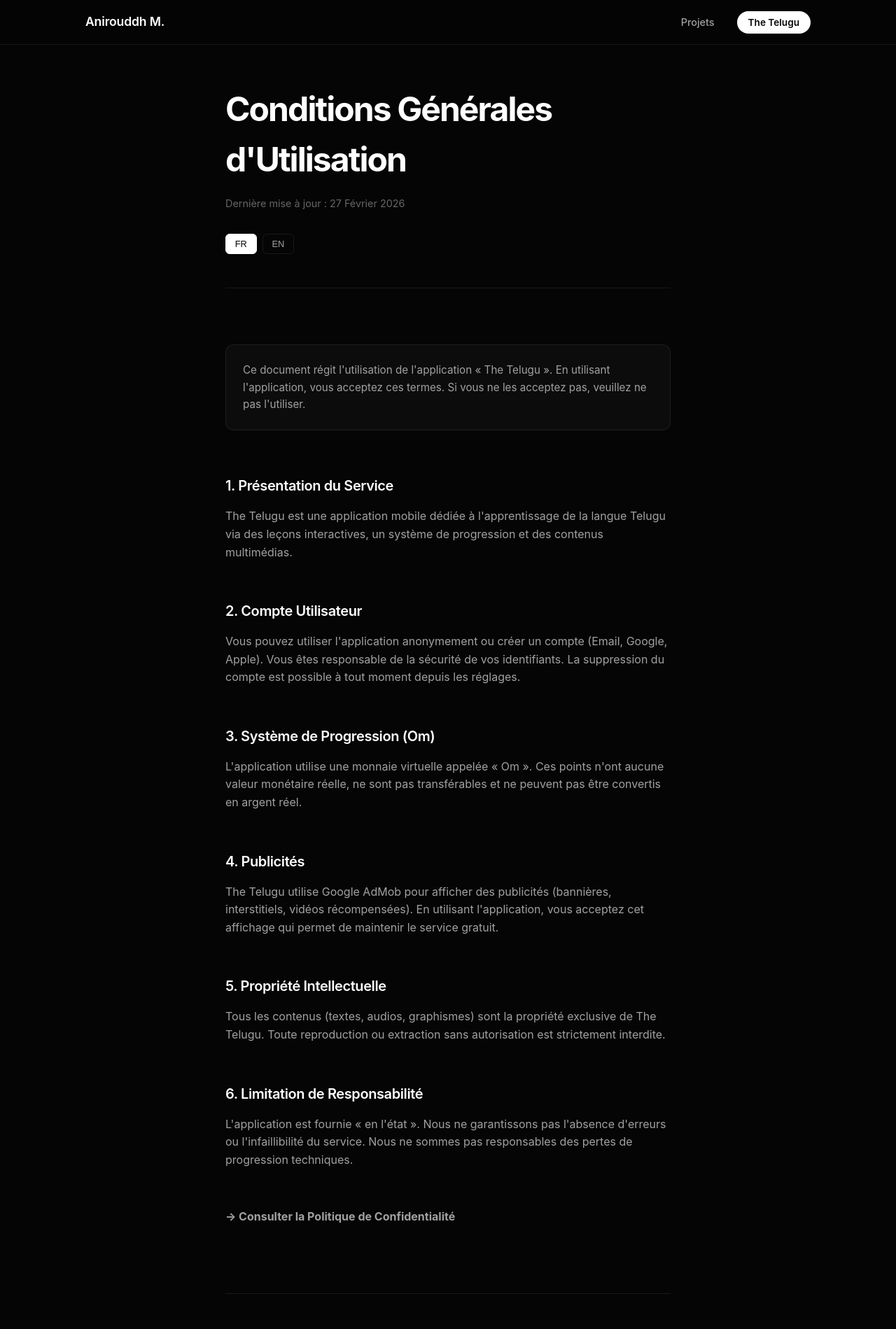
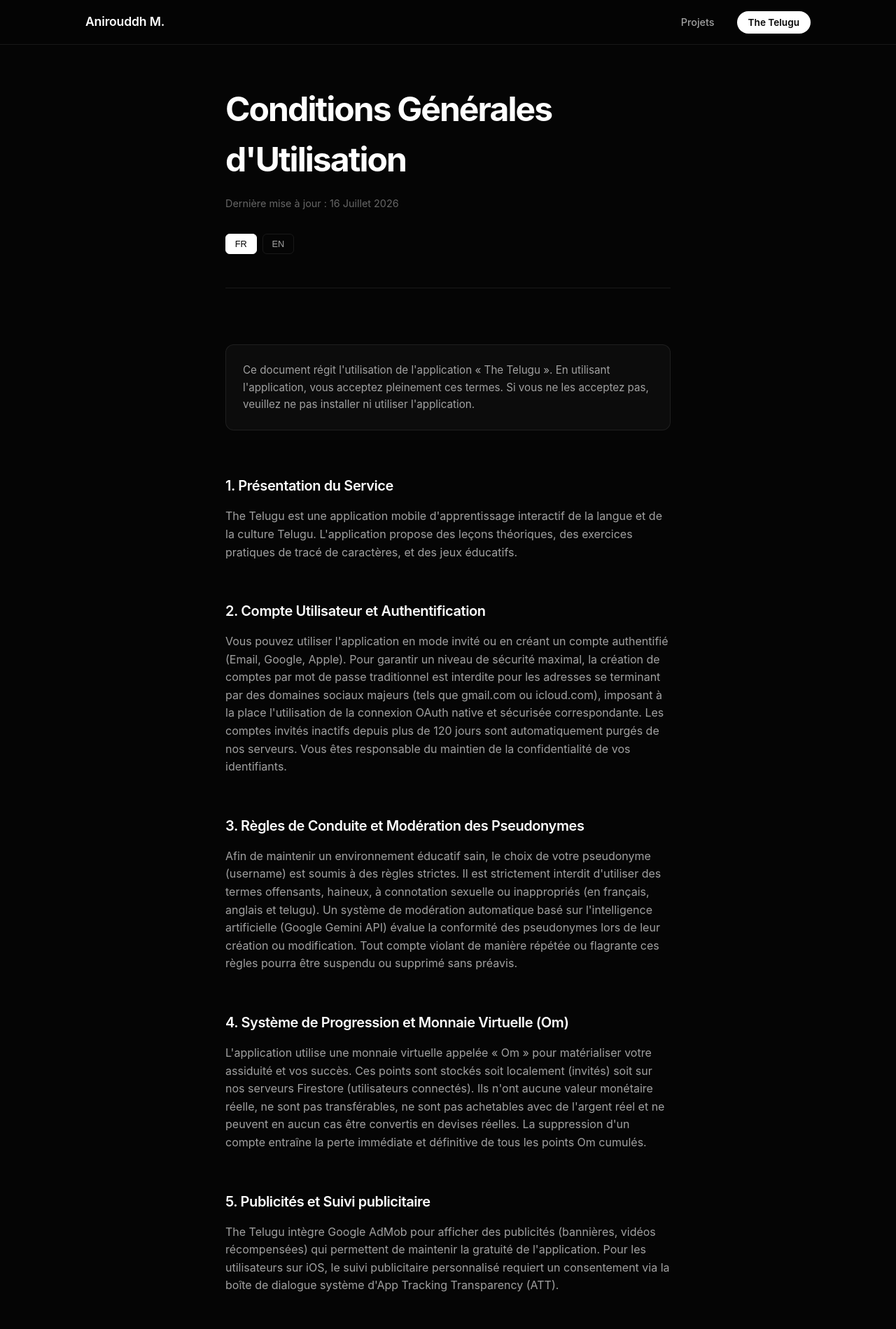
Before and after one commit to AnirouddhMaddimchetty/website, a Next.js app: page /thetelugu/conditions in a window 1280 px wide. Shown: the top 1899 px of the page at 70% size. Built offline with nearby package versions, Linux system fonts and the light colour scheme.

Commit message:
update(thetelugu): update privacy policy and terms of use with Gemini moderation and Firebase policies

```diff
--- a/src/app/thetelugu/conditions/page.tsx
+++ b/src/app/thetelugu/conditions/page.tsx
@@ -7,68 +7,76 @@
 const CONTENT = {
   fr: {
     title: "Conditions Générales d'Utilisation",
-    lastUpdated: "Dernière mise à jour : 27 Février 2026",
-    warning: "Ce document régit l'utilisation de l'application « The Telugu ». En utilisant l'application, vous acceptez ces termes. Si vous ne les acceptez pas, veuillez ne pas l'utiliser.",
+    lastUpdated: "Dernière mise à jour : 16 Juillet 2026",
+    warning: "Ce document régit l'utilisation de l'application « The Telugu ». En utilisant l'application, vous acceptez pleinement ces termes. Si vous ne les acceptez pas, veuillez ne pas installer ni utiliser l'application.",
     sections: [
       {
         title: "1. Présentation du Service",
-        content: "The Telugu est une application mobile dédiée à l'apprentissage de la langue Telugu via des leçons interactives, un système de progression et des contenus multimédias."
+        content: "The Telugu est une application mobile d'apprentissage interactif de la langue et de la culture Telugu. L'application propose des leçons théoriques, des exercices pratiques de tracé de caractères, et des jeux éducatifs."
       },
       {
-        title: "2. Compte Utilisateur",
-        content: "Vous pouvez utiliser l'application anonymement ou créer un compte (Email, Google, Apple). Vous êtes responsable de la sécurité de vos identifiants. La suppression du compte est possible à tout moment depuis les réglages."
+        title: "2. Compte Utilisateur et Authentification",
+        content: "Vous pouvez utiliser l'application en mode invité ou en créant un compte authentifié (Email, Google, Apple). Pour garantir un niveau de sécurité maximal, la création de comptes par mot de passe traditionnel est interdite pour les adresses se terminant par des domaines sociaux majeurs (tels que gmail.com ou icloud.com), imposant à la place l'utilisation de la connexion OAuth native et sécurisée correspondante. Les comptes invités inactifs depuis plus de 120 jours sont automatiquement purgés de nos serveurs. Vous êtes responsable du maintien de la confidentialité de vos identifiants."
       },
       {
-        title: "3. Système de Progression (Om)",
-        content: "L'application utilise une monnaie virtuelle appelée « Om ». Ces points n'ont aucune valeur monétaire réelle, ne sont pas transférables et ne peuvent pas être convertis en argent réel."
+        title: "3. Règles de Conduite et Modération des Pseudonymes",
+        content: "Afin de maintenir un environnement éducatif sain, le choix de votre pseudonyme (username) est soumis à des règles strictes. Il est strictement interdit d'utiliser des termes offensants, haineux, à connotation sexuelle ou inappropriés (en français, anglais et telugu). Un système de modération automatique basé sur l'intelligence artificielle (Google Gemini API) évalue la conformité des pseudonymes lors de leur création ou modification. Tout compte violant de manière répétée ou flagrante ces règles pourra être suspendu ou supprimé sans préavis."
       },
       {
-        title: "4. Publicités",
-        content: "The Telugu utilise Google AdMob pour afficher des publicités (bannières, interstitiels, vidéos récompensées). En utilisant l'application, vous acceptez cet affichage qui permet de maintenir le service gratuit."
+        title: "4. Système de Progression et Monnaie Virtuelle (Om)",
+        content: "L'application utilise une monnaie virtuelle appelée « Om » pour matérialiser votre assiduité et vos succès. Ces points sont stockés soit localement (invités) soit sur nos serveurs Firestore (utilisateurs connectés). Ils n'ont aucune valeur monétaire réelle, ne sont pas transférables, ne sont pas achetables avec de l'argent réel et ne peuvent en aucun cas être convertis en devises réelles. La suppression d'un compte entraîne la perte immédiate et définitive de tous les points Om cumulés."
       },
       {
-        title: "5. Propriété Intellectuelle",
-        content: "Tous les contenus (textes, audios, graphismes) sont la propriété exclusive de The Telugu. Toute reproduction ou extraction sans autorisation est strictement interdite."
+        title: "5. Publicités et Suivi publicitaire",
+        content: "The Telugu intègre Google AdMob pour afficher des publicités (bannières, vidéos récompensées) qui permettent de maintenir la gratuité de l'application. Pour les utilisateurs sur iOS, le suivi publicitaire personnalisé requiert un consentement via la boîte de dialogue système d'App Tracking Transparency (ATT)."
       },
       {
-        title: "6. Limitation de Responsabilité",
-        content: "L'application est fournie « en l'état ». Nous ne garantissons pas l'absence d'erreurs ou l'infaillibilité du service. Nous ne sommes pas responsables des pertes de progression techniques."
+        title: "6. Propriété Intellectuelle",
+        content: "Tous les contenus présents dans l'application (textes de leçons, voix et enregistrements audio, illustrations, animations, architectures de cours et de jeux) sont la propriété exclusive de « The Telugu ». Toute reproduction, distribution ou extraction commerciale sans accord écrit préalable de notre part est strictement interdite."
+      },
+      {
+        title: "7. Limitation de Responsabilité",
+        content: "L'application est fournie « en l'état » et « selon sa disponibilité ». Nous ne garantissons pas l'absence d'erreurs ou l'infaillibilité du service de synchronisation en ligne. Nous déclinons toute responsabilité en cas de perte accidentelle ou technique de progression d'apprentissage locale ou stockée dans le cloud."
       }
     ],
-    footer: "Pour toute question, contactez-nous : anirouddh@gmail.com",
+    footer: "Pour toute question relative aux CGU : anirouddh@gmail.com",
     policyLink: "Consulter la Politique de Confidentialité"
   },
   en: {
     title: "Terms and Conditions",
-    lastUpdated: "Last updated: February 27, 2026",
-    warning: "This document governs the use of the 'The Telugu' application. By using the app, you agree to these terms. If you do not agree, please do not use the application.",
+    lastUpdated: "Last updated: July 16, 2026",
+    warning: "This document governs the use of the 'The Telugu' application. By using the app, you fully agree to these terms. If you do not agree, please do not install or use the application.",
     sections: [
       {
         title: "1. Service Overview",
-        content: "The Telugu is a mobile application dedicated to learning the Telugu language through interactive lessons, a progression system, and multimedia content."
+        content: "The Telugu is an interactive mobile application dedicated to learning the Telugu language and culture. The app features lessons, character tracing, and educational mini-games."
       },
       {
-        title: "2. User Account",
-        content: "You can use the app anonymously or create an account (Email, Google, Apple). You are responsible for your login security. Account deletion is available anytime in settings."
+        title: "2. User Accounts and Authentication",
+        content: "You can use the app as a guest or create an authenticated account (Email, Google, Apple). To ensure maximum security, traditional password account creation is blocked for email addresses on major social domains (like gmail.com and icloud.com), requiring instead the use of the corresponding native, secure OAuth login. Guest accounts that are inactive for more than 120 days are automatically purged from our authentication systems. You are solely responsible for keeping your login credentials secure."
       },
       {
-        title: "3. Progression System (Om)",
-        content: "The app uses a virtual currency called 'Om'. These points have no real monetary value, are not transferable, and cannot be converted into real currency."
+        title: "3. Rules of Conduct & Username Moderation",
+        content: "To maintain a safe educational environment, your choice of username must follow community guidelines. The use of offensive, hateful, explicit, or inappropriate words in French, English, or Telugu is strictly prohibited. An automated moderation system powered by artificial intelligence (Google Gemini API) evaluates usernames during creation or updates. Accounts violating these guidelines may be suspended or deleted without prior notice."
       },
       {
-        title: "4. Advertisements",
-        content: "The Telugu uses Google AdMob to display ads (banners, interstitials, rewarded videos). By using the app, you accept these ads which keep the service free of charge."
+        title: "4. Progression System & Virtual Currency (Om)",
+        content: "The app features a virtual currency called 'Om' to track your learning milestones. These points are stored locally (guest mode) or in the Firestore cloud database (registered accounts). Om points have no real monetary value, are non-transferable, cannot be purchased with real money, and can never be converted into real currency. Deleting an account will permanently erase all accumulated Om progress."
       },
       {
-        title: "5. Intellectual Property",
-        content: "All content (text, audio, graphics) is the exclusive property of The Telugu. Any reproduction or extraction without permission is strictly prohibited."
+        title: "5. Advertisements & Tracking",
+        content: "The Telugu uses Google AdMob to display advertisements (banners, rewarded videos) which allow us to keep the service free. For iOS users, personalized ad tracking is requested through the system App Tracking Transparency (ATT) dialogue."
       },
       {
-        title: "6. Limitation of Liability",
-        content: "The application is provided 'as is'. We do not guarantee error-free or infallible service. We are not responsible for technical progression losses."
+        title: "6. Intellectual Property",
+        content: "All content within the application (lesson texts, audio recordings, visual designs, course architecture, and game logic) is the exclusive property of 'The Telugu'. Any unauthorized reproduction, distribution, or commercial extraction is strictly prohibited."
+      },
+      {
+        title: "7. Limitation of Liability",
+        content: "The application is provided on an 'as is' and 'as available' basis. We do not guarantee that the online synchronization service will be error-free or uninterrupted. We decline liability for any accidental or technical loss of learning progress stored locally or in the cloud."
       }
     ],
-    footer: "Questions? Contact us : anirouddh@gmail.com",
+    footer: "Questions about Terms? Contact us: anirouddh@gmail.com",
     policyLink: "View Privacy Policy"
   }
 };
```
Also changed, not shown: src/app/thetelugu/confidentialite/page.tsx (+22 -22 lines).
